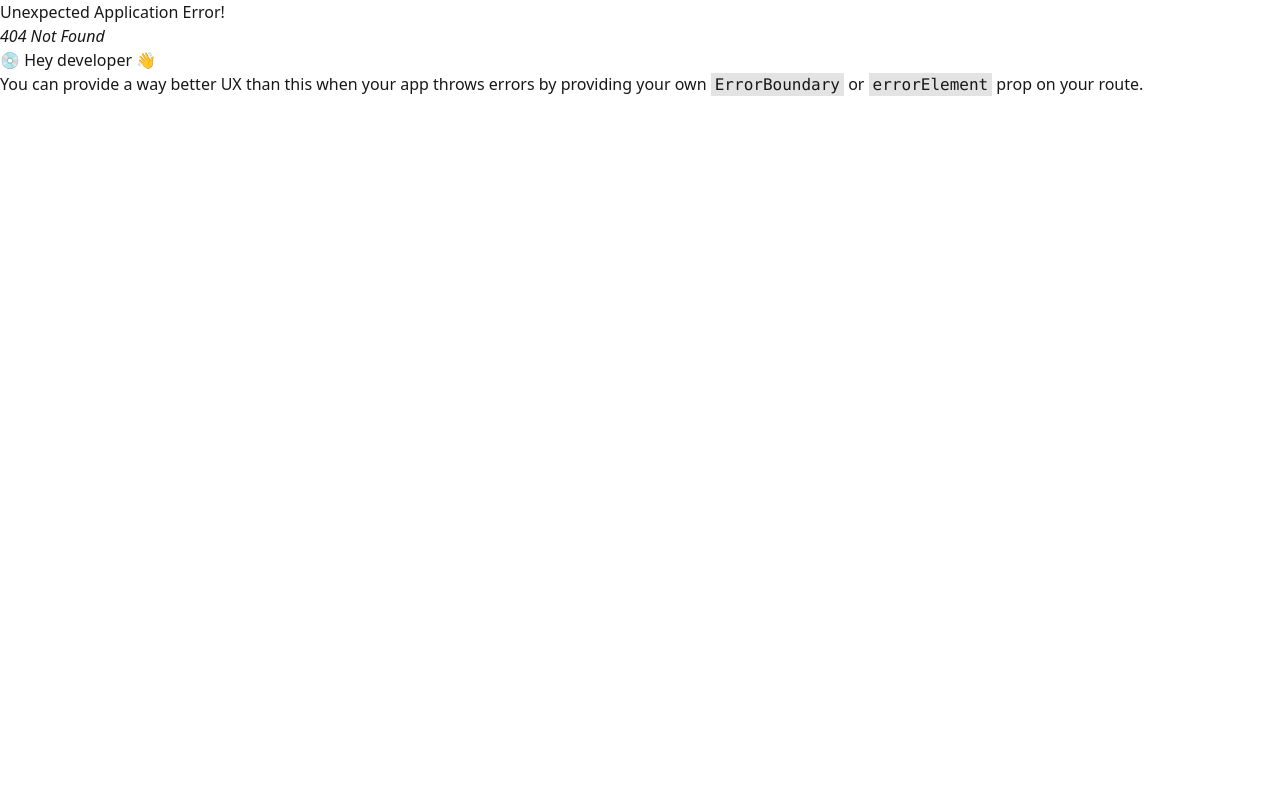
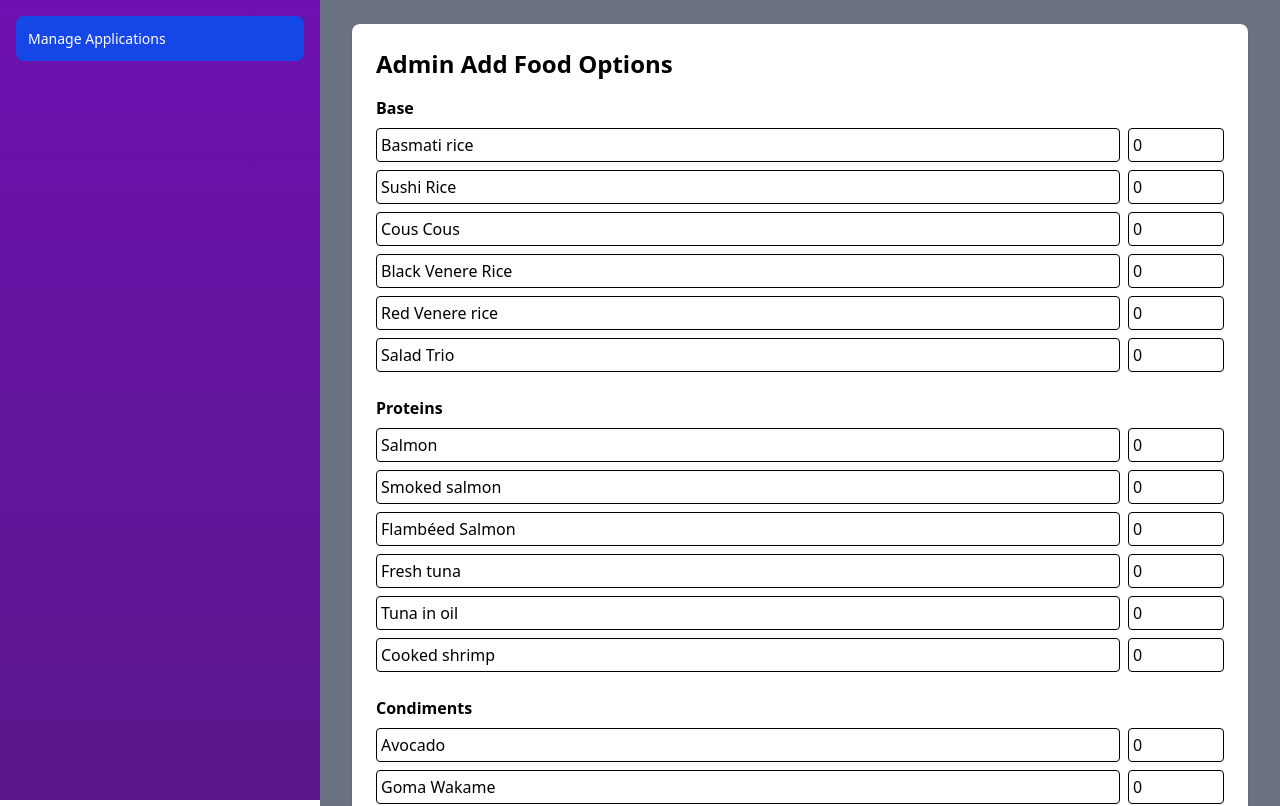
Before and after one commit to trmtanjil/Foodiverse-, a React (Vite) app: page /adminlayout/adminaddfood in a window 1280 px wide. Before the commit this address had no page. Shown: the top 806 px of the page. Built offline with nearby package versions, Linux system fonts and the light colour scheme.

Commit message:
admin food add form setup start     commit

```diff
--- a/package.json
+++ b/package.json
@@ -11,8 +11,10 @@
   },
   "dependencies": {
     "@tailwindcss/vite": "^4.1.11",
+    "axios": "^1.11.0",
     "react": "^19.1.1",
     "react-dom": "^19.1.1",
+    "react-hook-form": "^7.62.0",
     "react-router": "^7.7.1",
     "tailwindcss": "^4.1.11"
   },
--- a/src/Layout/AdminLayout.jsx
+++ b/src/Layout/AdminLayout.jsx
@@ -1,18 +1,78 @@
-import React from 'react'
-import { Outlet } from 'react-router'
+import { NavLink, Outlet } from "react-router";
 
-function AdminLayout() {
+
+
+function AdminDeshBoardLayout() {
   return (
-    <div className='grid grid-cols-6 h-screen'>
+    <div className="drawer lg:drawer-open">
+      <input id="my-drawer-2" type="checkbox" className="drawer-toggle" />
 
-      <div className='col-span-2 w-full bg-fuchsia-300'>
-    adfsdfasdfasdf
+      {/* Main Content Area */}
+      <div className="drawer-content flex flex-col bg-gray-500">
+        {/* Mobile Navbar */}
+        <div className="navbar bg-white shadow-sm w-full lg:hidden">
+          <div className="flex-none">
+            <label
+              htmlFor="my-drawer-2"
+              aria-label="open sidebar"
+              className="btn btn-ghost btn-square"
+            >
+              <svg
+                xmlns="http://www.w3.org/2000/svg"
+                fill="none"
+                viewBox="0 0 24 24"
+                className="inline-block h-6 w-6 stroke-current text-blue-700"
+              >
+                <path
+                  strokeLinecap="round"
+                  strokeLinejoin="round"
+                  strokeWidth="2"
+                  d="M4 6h16M4 12h16M4 18h16"
+                ></path>
+              </svg>
+            </label>
+          </div>
+          <div className="flex-1 px-2 mx-2 text-lg font-semibold text-gray-700">Admin Dashboard</div>
+        </div>
+
+        {/* Page Content */}
+        <div className="flex-1 p-4 md:p-6">
+          <Outlet />
+        </div>
       </div>
-       <div className='col-span-4 w-full bg-amber-50'>
-         <Outlet></Outlet>
-       </div>
+
+      {/* Sidebar */}
+      <div className="drawer-side">
+        <label
+          htmlFor="my-drawer-2"
+          aria-label="close sidebar"
+          className="drawer-overlay"
+        ></label>
+
+        <aside className="menu bg-gradient-to-b from-purple-800 to-purple-900 text-white min-h-full w-80 p-0">
+          {/* Logo Section */}
+
+
+          {/* Navigation Menu */}
+          <nav className="p-4">
+            <ul className="space-y-1">
+               <li>
+                <NavLink
+                  to="/adminlayout/adminaddfood"
+                  className={({isActive}) =>
+                    `flex items-center p-3 rounded-lg transition-all ${isActive ? 'bg-blue-700 text-white' : 'hover:bg-blue-700/50'}`
+                  }
+                >
+
+                  <span>Manage Applications</span>
+                </NavLink>
+              </li>
+            </ul>
+          </nav>
+        </aside>
+      </div>
     </div>
-  )
+  );
 }
 
-export default AdminLayout
+export default AdminDeshBoardLayout;
--- /dev/null
+++ b/src/pages/AdminAddFood/AdminAddFood.jsx
@@ -0,0 +1,128 @@
+import React from "react";
+import { useForm, useFieldArray, Controller } from "react-hook-form";
+
+export default function AdminAddFood() {
+  const { control, register, handleSubmit } = useForm({
+    defaultValues: {
+      base: [
+        { name: "Basmati rice", price: 0 },
+        { name: "Sushi Rice", price: 0 },
+        { name: "Cous Cous", price: 0 },
+        { name: "Black Venere Rice", price: 0 },
+        { name: "Red Venere rice", price: 0 },
+        { name: "Salad Trio", price: 0 },
+      ],
+      proteins: [
+        { name: "Salmon", price: 0 },
+        { name: "Smoked salmon", price:0 },
+        { name: "Flambéed Salmon", price: 0},
+        { name: "Fresh tuna", price: 0},
+        { name: "Tuna in oil", price: 0 },
+        { name: "Cooked shrimp", price: 0 },
+      ],
+      condiments: [
+        { name: "Avocado", price: 0 },
+        { name: "Goma Wakame", price: 0 },
+        { name: "Philadelphia", price: 0 },
+      ],
+      sauces: [
+        { name: "Guacamole Sauce", price: 0 },
+        { name: "Teriyaki Mayonnaise", price: 0 },
+      ],
+      extraProteins: [
+        { name: "Salmon", price: 3 },
+        { name: "Smoked salmon", price: 0},
+      ],
+      extraCrispy: [
+        { name: "Goji berries", price: 0 },
+        { name: "Walnut (grain)", price: 0 },
+         { name: "Goji berries", price: 0 },
+        { name: "Walnut (grain)", price: 0 },
+         { name: "Goji berries", price: 0 },
+        { name: "Walnut (grain)", price: 0 },
+         { name: "Goji berries", price: 0 },
+        { name: "Walnut (grain)", price: 0 },
+         { name: "Goji berries", price: 0 },
+        { name: "Walnut (grain)", price: 0 },
+         { name: "Goji berries", price: 0 },
+        { name: "Walnut (grain)", price: 0 },
+      ],
+    },
+  });
+
+  const { fields: baseFields } = useFieldArray({ control, name: "base" });
+  const { fields: proteinFields } = useFieldArray({ control, name: "proteins" });
+  const { fields: condimentFields } = useFieldArray({ control, name: "condiments" });
+  const { fields: sauceFields } = useFieldArray({ control, name: "sauces" });
+  const { fields: extraProteinFields } = useFieldArray({ control, name: "extraProteins" });
+  const { fields: extraCrispyFields } = useFieldArray({ control, name: "extraCrispy" });
+
+  const onSubmit = (data) => {
+    console.log("Form Data:", data);
+    // ekhane axios diye server e POST kora jabe
+  };
+
+  const renderFieldArray = (fields, fieldName) =>
+    fields.map((item, index) => (
+      <div key={item.id} className="flex gap-2 mb-2">
+        <input
+          {...register(`${fieldName}.${index}.name`)}
+          className="border p-1 rounded flex-1"
+        />
+        <input
+          type="number"
+          step="0.01"
+          {...register(`${fieldName}.${index}.price`)}
+          className="border p-1 rounded w-24"
+        />
+      </div>
+    ));
+
+  return (
+    <div className="max-w-4xl mx-auto p-6 bg-white shadow rounded-lg text-black">
+      <h1 className="text-2xl font-bold mb-4">Admin Add Food Options</h1>
+      <form onSubmit={handleSubmit(onSubmit)} className="space-y-6">
+
+        {/* Base */}
+        <div>
+          <h2 className="font-semibold mb-2">Base</h2>
+          {renderFieldArray(baseFields, "base")}
+        </div>
+
+        {/* Proteins */}
+        <div>
+          <h2 className="font-semibold mb-2">Proteins</h2>
+          {renderFieldArray(proteinFields, "proteins")}
+        </div>
+
+        {/* Condiments */}
+        <div>
+          <h2 className="font-semibold mb-2">Condiments</h2>
+          {renderFieldArray(condimentFields, "condiments")}
+        </div>
+
+        {/* Sauces */}
+        <div>
+          <h2 className="font-semibold mb-2">Sauces</h2>
+          {renderFieldArray(sauceFields, "sauces")}
+        </div>
+
+        {/* Extra Proteins */}
+        <div>
+          <h2 className="font-semibold mb-2">Extra Proteins</h2>
+          {renderFieldArray(extraProteinFields, "extraProteins")}
+        </div>
+
+        {/* Extra Crispy */}
+        <div>
+          <h2 className="font-semibold mb-2">Extra Crispy</h2>
+          {renderFieldArray(extraCrispyFields, "extraCrispy")}
+        </div>
+
+        <button type="submit" className="bg-blue-500 text-white p-2 rounded w-full">
+          Save to Server
+        </button>
+      </form>
+    </div>
+  );
+}
--- a/src/pages/Home/Home/Home.jsx
+++ b/src/pages/Home/Home/Home.jsx
@@ -1,10 +1,12 @@
 import React from 'react'
 import Hero from '../hero/Hero'
+import Poke from '../Poke/Poke'
 
 function Home() {
   return (
     <div className='bg-gray-200 h-screen'>
       <Hero></Hero>
+      <Poke></Poke>
     </div>
   )
 }
--- /dev/null
+++ b/src/pages/Home/Poke/Poke.jsx
@@ -0,0 +1,21 @@
+import React from 'react'
+
+function Poke() {
+  return (
+    <div>
+      <div className="collapse collapse-arrow  text-black border border-base-300">
+  <input type="checkbox" /> {/* checkbox হলে toggle হবে */}
+  <div className="collapse-title font-semibold cursor-pointer">
+     <p className='font-bold text-2xl'> CREATE POKE </p>
+  </div>
+  <div className="collapse-content text-sm">
+    {/* fetffch data frome server  */}
+    Click the "Sign Up" button in the top right corner and follow the registration process.
+  </div>
+</div>
+
+    </div>
+  )
+}
+
+export default Poke
--- a/src/router/router.jsx
+++ b/src/router/router.jsx
@@ -4,6 +4,7 @@ import {
 import RootLayout from "../Layout/RootLayout";
 import Home from "../pages/Home/Home/Home";
 import AdminLayout from "../Layout/AdminLayout";
+import AdminAddFood from "../pages/AdminAddFood/AdminAddFood";
 
  const router = createBrowserRouter([
   {
@@ -26,8 +27,8 @@ import AdminLayout from "../Layout/AdminLayout";
     element: <AdminLayout />,
     children: [
         {
-            index: true,
-            element: <AdminLayout />
+             path:'adminaddfood',
+             Component:AdminAddFood,
         }
     ]
 }
```
Also changed, not shown: 1 other file (tests, documents, lock files or other folders).
